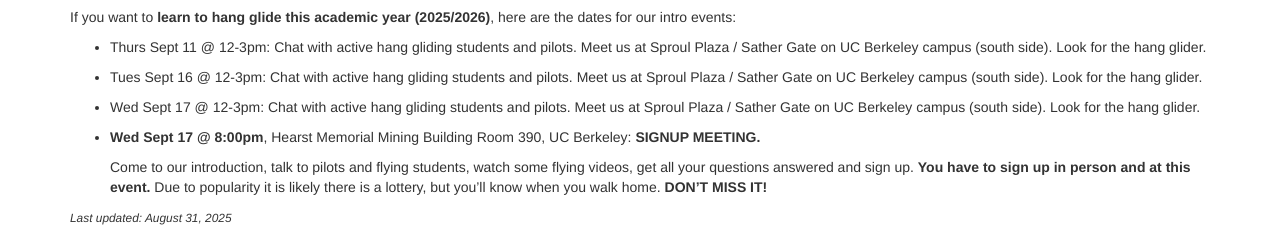
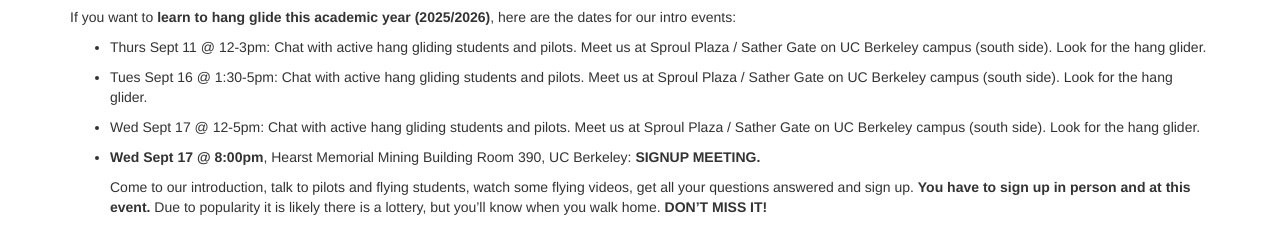
Before and after one commit to BHGC/website, a plain HTML site: page join/index.html in a window 1280 px wide. Shown: the part 106-333 px from the top of the page. Drawn offline with Linux system fonts and the light colour scheme.

Commit message:
bhgc.website::build()

```diff
--- a/join/index.html
+++ b/join/index.html
@@ -48,10 +48,10 @@
 <p>Thurs Sept 11 @ 12-3pm: Chat with active hang gliding students and pilots. Meet us at Sproul Plaza / Sather Gate on UC Berkeley campus (south side). Look for the hang glider.</p>
 </li>
 <li>
-<p>Tues Sept 16 @ 12-3pm: Chat with active hang gliding students and pilots. Meet us at Sproul Plaza / Sather Gate on UC Berkeley campus (south side). Look for the hang glider.</p>
+<p>Tues Sept 16 @ 1:30-5pm: Chat with active hang gliding students and pilots. Meet us at Sproul Plaza / Sather Gate on UC Berkeley campus (south side). Look for the hang glider.</p>
 </li>
 <li>
-<p>Wed Sept 17 @ 12-3pm: Chat with active hang gliding students and pilots. Meet us at Sproul Plaza / Sather Gate on UC Berkeley campus (south side). Look for the hang glider.</p>
+<p>Wed Sept 17 @ 12-5pm: Chat with active hang gliding students and pilots. Meet us at Sproul Plaza / Sather Gate on UC Berkeley campus (south side). Look for the hang glider.</p>
 </li>
 <li>
 <p><strong>Wed Sept 17 @ 8:00pm</strong>, Hearst Memorial Mining Building Room 390, UC Berkeley: <strong>SIGNUP MEETING.</strong></p>
```
